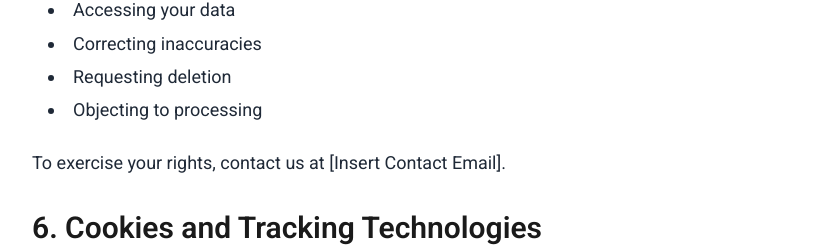
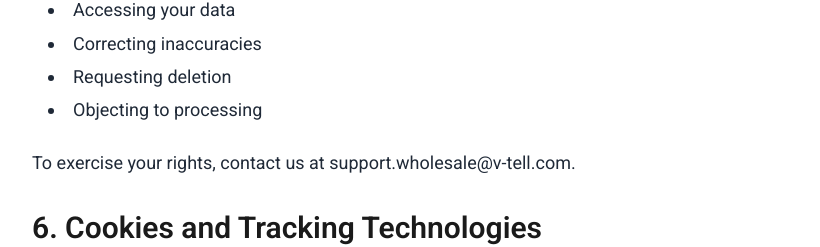
Before and after one commit to kdjordan/glotellus, a Vue app: page /privacy in a window 1280 px wide. Shown: the part 1809-2056 px from the top of the page, without its empty margins (224-1044 px from the left). Built offline with nearby package versions, Linux system fonts and the light colour scheme; a web font is replaced by a local one.

Commit message:
fix: update contact email in PrivacyView for clarity and accuracy

```diff
--- a/src/views/PrivacyView.vue
+++ b/src/views/PrivacyView.vue
@@ -127,7 +127,7 @@
           <li>Objecting to processing</li>
         </ul>
         <p class="text-lg leading-relaxed mb-6">
-          To exercise your rights, contact us at [Insert Contact Email].
+          To exercise your rights, contact us at support.wholesale@v-tell.com.
         </p>
       </section>
 
```
